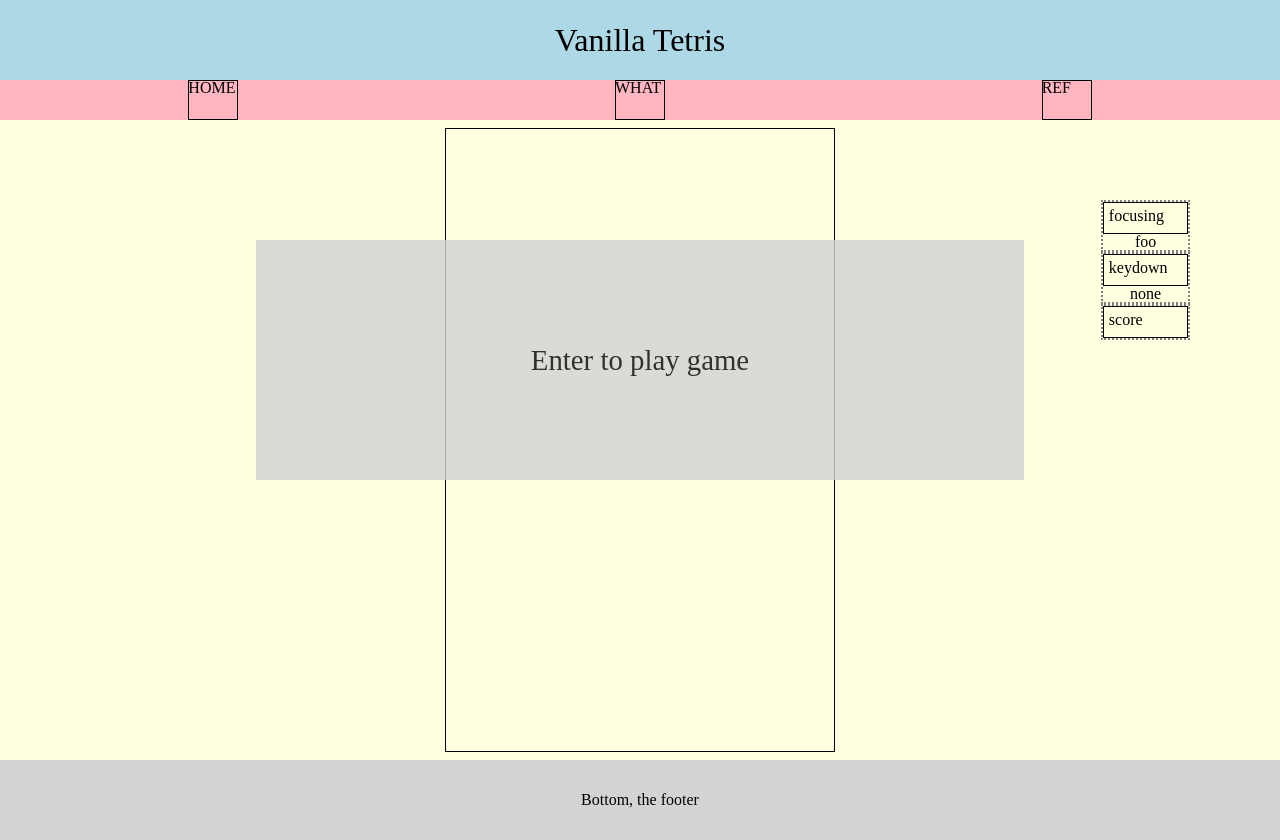
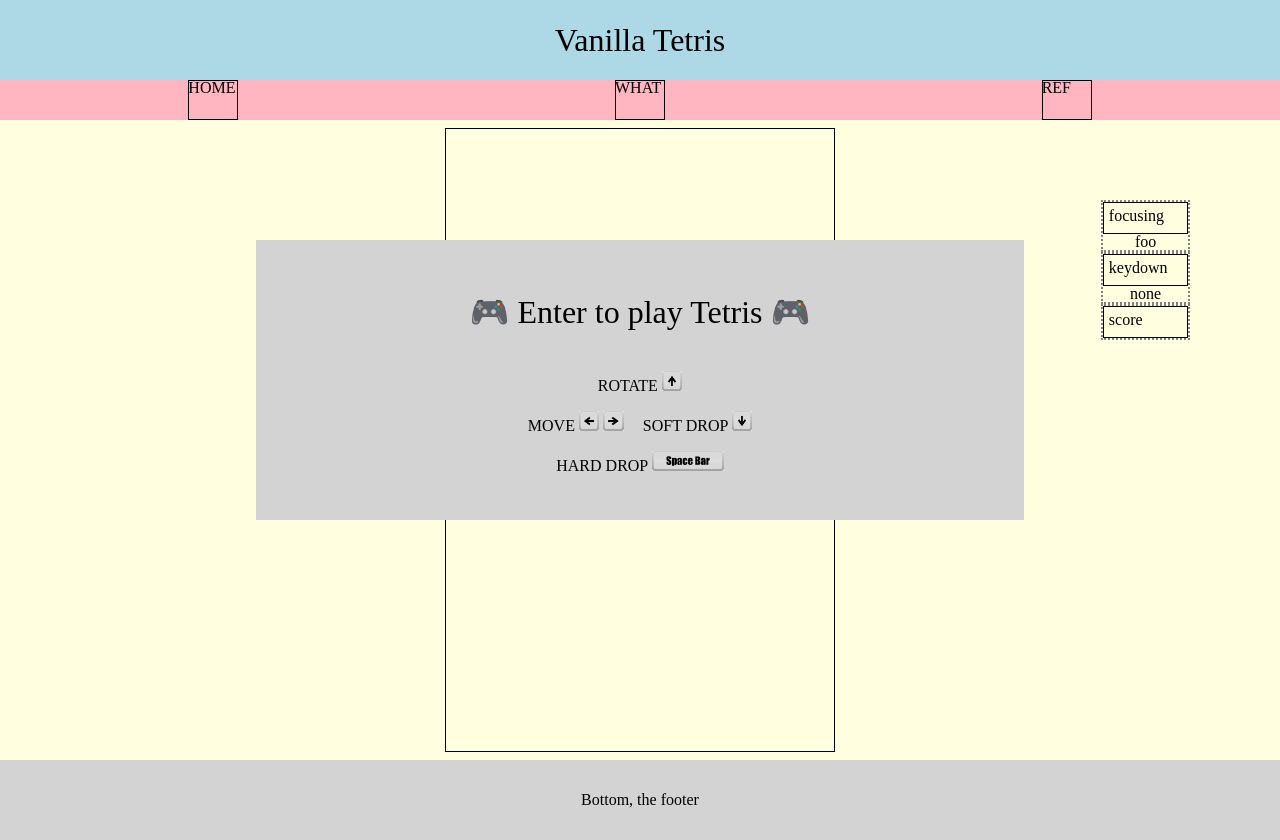
Before and after one commit to 93jpark/vanila_tetris, a plain HTML site: page index.html in a window 1280 px wide. Drawn offline with Linux system fonts and the light colour scheme.

Commit message:
implements game start/end popup

```diff
--- a/css/style.css
+++ b/css/style.css
@@ -45,17 +45,52 @@ footer * {
     margin: auto;
 }
 
-#game_popup {
+#game_popup_container {
     display: block;
     position: absolute;
     width: 60vw;
-    height: 30vh;
+    height: 35vh;
     top: 30vh;
     text-align: center;
-    font-size: 1.8em;
-    line-height: 30vh;
+}
+
+
+
+#popup_title {
+    position: absolute;
+    left: 0;
+    top: 20%;
+    opacity: 100%;
+    width: 100%;
+    font-size: 2.0em;
+
+}
+
+#popup_subtitle{
+    position: absolute;
+    left: 0;
+    top: 45%;
+    line-height: 1.5;
+    width: 100%;
+    text-align: center;
+    font-size: 1em;
+    line-height: 2.5;
+
+}
+
+#popup_subtitle img {
+
+    width: auto;
+    height: 20px;
+}
+
+
+#popup_background {
+    left: 0;
+    top: 0;
+    width: 100%;
+    height: 100%;
     background-color: lightgrey;
-    opacity: 80%;
 }
 
 #monitor_area {
--- a/index.html
+++ b/index.html
@@ -46,9 +46,18 @@
             </canvas>
         </div>
 
-        <div id="game_popup">
-            Enter to play game
+        <div id="game_popup_container">
+            <div id="popup_title"> 🎮  Enter to play Tetris 🎮 </div>
+            <div id="popup_subtitle">
+                ROTATE <img src="src/img/up.png" alt="↑"><br>
+                MOVE <img src="src/img/left.png" alt="←"> <img src="src/img/right.png" alt="→" style="margin-right: 15px;">
+                SOFT DROP <img src="src/img/down.png" alt="↓"> <br>
+                HARD DROP <img src="src/img/space-bar.png" alt="space-bar">
+            </div>
+            <div id="popup_background"></div>
+
         </div>
+
     </main>
     <footer>
         <div>Bottom, the footer</div>
--- a/js/controller.js
+++ b/js/controller.js
@@ -24,7 +24,7 @@ function startGame() {
     initializeDisplay();
 
     tm.isActive = true;
-    document.querySelector('#game_popup').style.display = 'none';
+    document.querySelector('#game_popup_container').style.display = 'none';
     createNewBlock();
     //autoDrop = setInterval(()=>moveBlock(0, 1), 900);
 
@@ -32,11 +32,14 @@ function startGame() {
 
 function gameOver() {
     tm.isActive = false;
-    console.log("game over");
     clearInterval(autoDrop);
-    document.querySelector("#game_popup").style.display = 'block';
-    document.querySelector("#game_popup").innerHTML = 'Game Over';
-
+    document.querySelector("#game_popup_container").style.display = 'block';
+    //Game Over<br>Press Enter to play again
+    document.querySelector("#popup_title").innerHTML = '😭😭😭 Game Over 😭😭😭';
+    document.querySelector("#popup_title").style.top = '30%';
+    document.querySelector("#popup_subtitle").innerHTML = 'Enter to play again🕹';
+    document.querySelector("#popup_subtitle").style.top = '50%';
+    document.querySelector("#popup_subtitle").style.fontSize = '1.5em';
 }
 
 
@@ -51,23 +54,21 @@ function detectKeyStroke(e) {
             }
             break;
         case 32: // space bar
-            console.log("space bar");
-            hardDrop();
+            if(tm.isActive){
+                hardDrop();
+            }
             break;
         case 37: // left
             if(tm.isActive) {
-                moveBlock(-1, 0);
-                console.log("left"); break;
+                moveBlock(-1, 0); break;
             }
         case 38: // up
             if(tm.isActive) {
-                rotateBlock()
-                console.log("up"); break;
+                rotateBlock(); break;
             }
         case 39: // right
             if(tm.isActive) {
-                moveBlock(1, 0);
-                console.log("right"); break;
+                moveBlock(1, 0); break;
             }
         case 40: // down
             if(tm.isActive) {
@@ -99,6 +100,7 @@ function hardDrop() {
         }
     }
     tm.block.bricks = prev;
+    tm.score += (total_y_changes*2);
     setCurrentBlock();
     createNewBlock();
 
```
Also changed, not shown: src/img/down.png (added), src/img/empty_key.png (added), src/img/left.png (added), src/img/right.png (added), src/img/space-bar.png (added), src/img/space_bar_ex.png (added), src/img/up.png (added).
